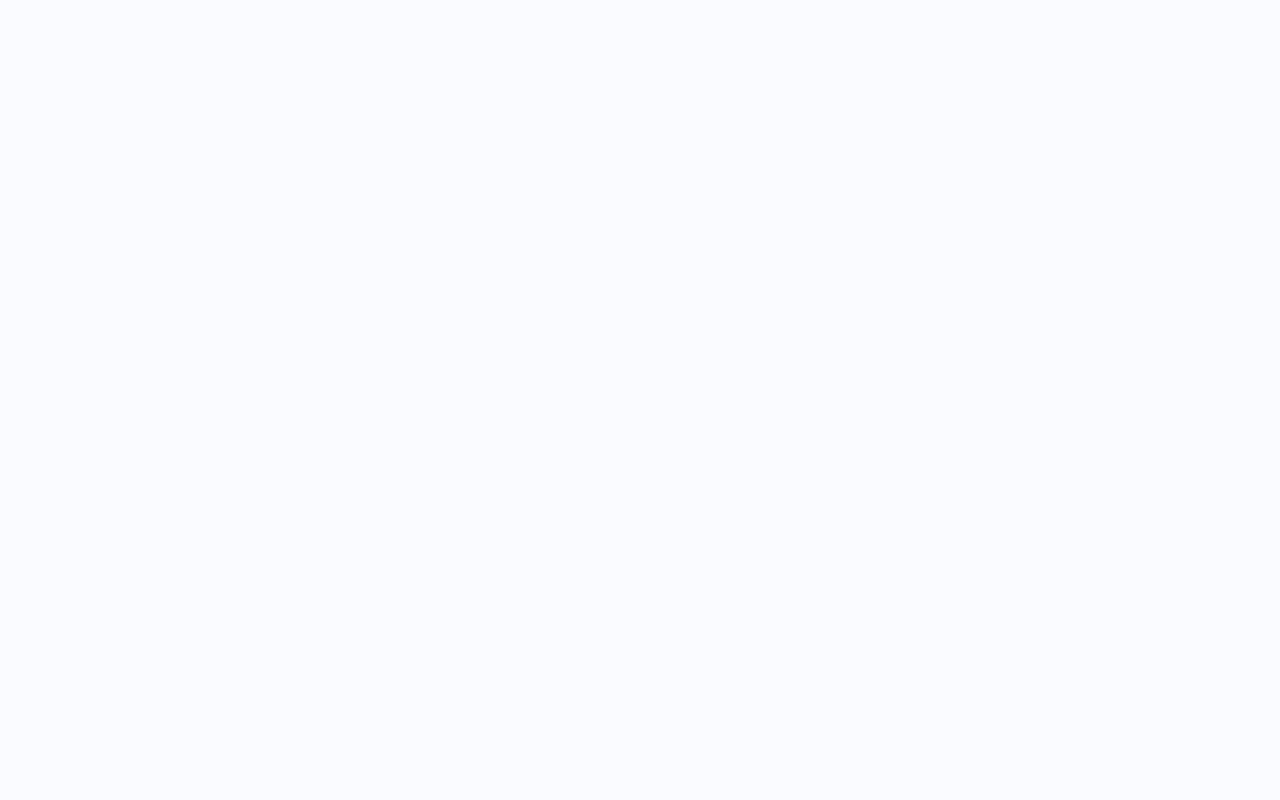
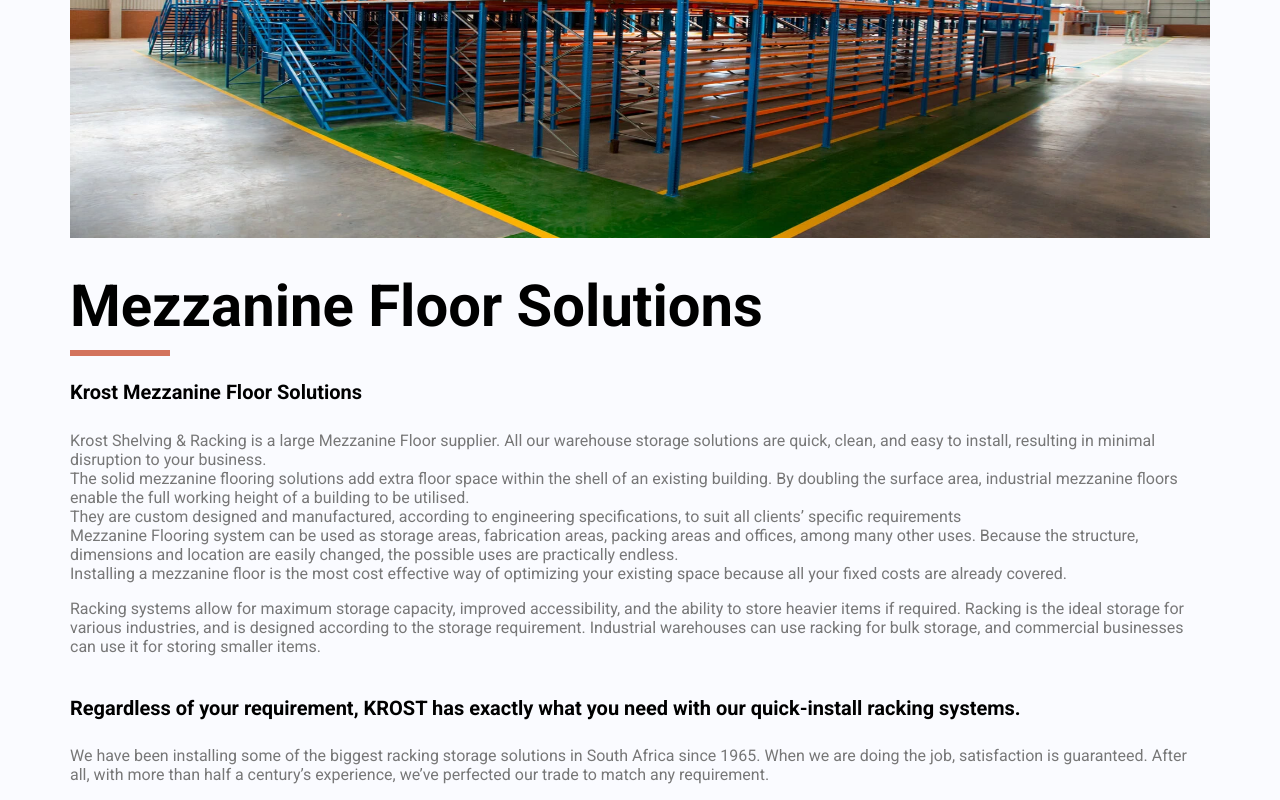
Before and after one commit to Bekithemba-Mdluli/molomo, a React (Create React App) app: page /products/mezzanine in a window 1280 px wide. Before the commit this address had no page. Shown: the part 534-1334 px from the top of the page. Before the commit the page ends 800 px from the top, so only its background shows below. Built offline with nearby package versions, Linux system fonts and the light colour scheme.

Commit message:
Added more products

```diff
--- a/src/components/Details.js
+++ b/src/components/Details.js
@@ -1,4 +1,5 @@
 import React from "react";
+import { Link } from "react-router-dom";
 
 import placeholder from "../images/placeholder.webp";
 
@@ -20,9 +21,9 @@
           lobortis.
         </p>
         <div className="details__left-btn">
-          <a className="button" href="/">
+          <Link className="button" to="/contact">
             Contact
-          </a>
+          </Link>
         </div>
       </div>
 
--- a/src/components/Product.js
+++ b/src/components/Product.js
@@ -1,11 +1,19 @@
 import React from "react";
 
-function Product({ name, image }) {
+function Product({ name, image, url }) {
   return (
-    <div className="product" style={{ backgroundImage: `url(${image})` }}>
+    <div
+      className="product"
+      style={{
+        backgroundImage: `linear-gradient( rgba(0, 0, 0, 0.3), rgba(0, 0, 0, 0.3) ), url(${image})`,
+      }}
+    >
+      {/* background-image: linear-gradient(rgba(0, 0, 0, 0.527),rgba(0, 0, 0, 0.5)) , url(EauDp1hUcAAE-bK.jpg); */}
+      {/*            `linear-gradient( rgba(0, 0, 0, 0.5), rgba(0, 0, 0, 0.5) ), url(${image})` */}
+      {/* background: linear-gradient( rgba(0, 0, 0, 0.5), rgba(0, 0, 0, 0.5) ), url('landingpagepic.jpg'); */}
       <div className="product__content">
         <h2>{name}</h2>
-        <button>Read More</button>
+        <a href={url}>Read More</a>
       </div>
     </div>
   );
--- a/src/components/ProductTabs.css
+++ b/src/components/ProductTabs.css
@@ -2,7 +2,7 @@
   display: flex;
   justify-content: space-between;
   flex-direction: column;
-  gap: 20px;
+  gap: 60px;
   margin-top: 30px;
 }
 
@@ -25,9 +25,10 @@
 .product__content h2 {
   margin: unset;
   color: #fff;
+  margin-bottom: 10px;
 }
 
-.product__content button {
+.product__content a {
   background-color: #000;
   color: #fff;
   padding: 5px;
@@ -35,14 +36,19 @@
   border: none;
   cursor: pointer;
   margin-top: 5px;
+  text-decoration: none;
+  margin-top: 30px;
 }
 
 /* Desktop */
 @media (min-width: 641px) {
   .products {
-    flex-wrap: wrap;
+    /* flex-wrap: wrap;
     flex-direction: row;
-    gap: 40px;
+    gap: 40px; */
+    display: grid;
+    grid-template-columns: repeat(2, 1fr);
+    /* background-color: red; */
   }
 
   .product {
@@ -51,3 +57,20 @@
     width: 275px;
   }
 }
+
+@media (min-width: 1201px) {
+  .products {
+    /* flex-wrap: wrap;
+    flex-direction: row;
+    gap: 40px; */
+    display: grid;
+    grid-template-columns: repeat(4, 1fr);
+    /* background-color: green; */
+  }
+
+  .product {
+    margin-inline: unset;
+    width: unset;
+    /* width: 275px; */
+  }
+}
--- a/src/components/ProductTabs.js
+++ b/src/components/ProductTabs.js
@@ -2,22 +2,39 @@
 
 import "./ProductTabs.css";
 
-import placeholder from "../images/product.webp";
+import storage from "../images/locker.webp";
+import mezzanine from "../images/mezzanine.webp";
+import racking from "../images/racking.webp";
+import shelving from "../images/shelving.webp";
 
 const ProductTabs = () => {
   const products = [
-    { id: 1, name: "Product 1", image: placeholder },
-    { id: 2, name: "Product 2", image: placeholder },
-    { id: 3, name: "Product 3", image: placeholder },
-    { id: 4, name: "Product 4", image: placeholder },
-    { id: 5, name: "Product 5", image: placeholder },
-    { id: 6, name: "Product 6", image: placeholder },
+    {
+      title: "Racking",
+      img: racking,
+      url: "/products/racking",
+    },
+    {
+      title: "Shelving",
+      img: shelving,
+      url: "/products/shelving",
+    },
+    {
+      title: "Mezzanine",
+      img: mezzanine,
+      url: "/products/mezzanine",
+    },
+    {
+      title: "Storage",
+      img: storage,
+      url: "/products/storage",
+    },
   ];
 
   return (
     <div className="products">
       {products.map((p) => (
-        <Product key={p.id} name={p.name} image={p.image} />
+        <Product key={p.id} name={p.title} image={p.img} url={p.url} />
       ))}
     </div>
   );
--- a/src/components/Services.js
+++ b/src/components/Services.js
@@ -13,25 +13,25 @@
   const services = [
     {
       title: "Racking",
-      img: storage,
+      img: racking,
       text: "Molomo Trading And Projects offers a wide variety of racking to suit your needs. Looking for the perfect platform on which to display your products? Searching for an easy storage place that allows those needed items to be close at hand?",
       url: "/products/racking",
     },
     {
       title: "Shelving",
-      img: mezzanine,
+      img: shelving,
       text: "Herein lies the beauty of our products: we manufacture our shelving solutions in all sizes and various shapes, so they are able to bear the weight of light, medium and heavy duty goods, and do so effortlessly in all contexts, whether for retail or warehouse purposes.",
       url: "/products/shelving",
     },
     {
       title: "Mezzanine",
-      img: racking,
+      img: mezzanine,
       text: "Mezzanine Floors enable the full working height of a building to be utilised to the maximum by doubling the surface area. Mezzanine Floors can be used as storage areas, fabrication areas, packing areas and offices among many other uses.",
       url: "/products/mezzanine",
     },
     {
       title: "Storage",
-      img: shelving,
+      img: storage,
       text: "Molomo Trading And Projects has been consistently locking up the competition when it comes to helping you lock up your goods. Our lockers are of the highest quality with several unique features that set us firmly at the top of the podium in the locker and storage lockers game.",
       url: "/products/storage",
     },
--- /dev/null
+++ b/src/pages/Mezzanine.js
@@ -0,0 +1,81 @@
+import React from "react";
+import Intro from "../components/Intro";
+
+import rackingIMG from "../images/mezzanine.webp";
+
+import "./Products.css";
+
+function Racking() {
+  document.body.classList.remove("no-scroll");
+  const racking = {
+    title: "Mezzanine Floor Solutions",
+  };
+
+  return (
+    <>
+      <Intro text={racking.title} />
+
+      <div className="container">
+        <div className="racking">
+          <div className="racking__img">
+            <img src={rackingIMG} alt="Racking" />
+          </div>
+          <div>
+            <h2>{racking.title}</h2>
+            <span className="ruler"></span>
+          </div>
+
+          <div className="racking__content">
+            <h4 className="racking__content-heading">
+              Krost Mezzanine Floor Solutions
+            </h4>
+
+            <p>
+              Krost Shelving & Racking is a large Mezzanine Floor supplier. All
+              our warehouse storage solutions are quick, clean, and easy to
+              install, resulting in minimal disruption to your business. <br />
+              The solid mezzanine flooring solutions add extra floor space
+              within the shell of an existing building. By doubling the surface
+              area, industrial mezzanine floors enable the full working height
+              of a building to be utilised. <br />
+              They are custom designed and manufactured, according to
+              engineering specifications, to suit all clients’ specific
+              requirements <br />
+              Mezzanine Flooring system can be used as storage areas,
+              fabrication areas, packing areas and offices, among many other
+              uses. Because the structure, dimensions and location are easily
+              changed, the possible uses are practically endless. <br />
+              Installing a mezzanine floor is the most cost effective way of
+              optimizing your existing space because all your fixed costs are
+              already covered. <br />
+            </p>
+
+            <p>
+              Racking systems allow for maximum storage capacity, improved
+              accessibility, and the ability to store heavier items if required.
+              Racking is the ideal storage for various industries, and is
+              designed according to the storage requirement. Industrial
+              warehouses can use racking for bulk storage, and commercial
+              businesses can use it for storing smaller items.
+            </p>
+
+            <h4 className="racking__content-heading">
+              Regardless of your requirement, KROST has exactly what you need
+              with our quick-install racking systems.
+            </h4>
+
+            <p>
+              We have been installing some of the biggest racking storage
+              solutions in South Africa since 1965. When we are doing the job,
+              satisfaction is guaranteed. After all, with more than half a
+              century’s experience, we’ve perfected our trade to match any
+              requirement.
+            </p>
+          </div>
+        </div>
+      </div>
+    </>
+  );
+}
+
+export default Racking;
--- a/src/pages/Products.css
+++ b/src/pages/Products.css
@@ -29,7 +29,7 @@
 @media screen and (min-width: 641px) {
   .racking h2 {
     font-size: 58px;
-    width: 400px;
+    /* width: 400px; */
   }
 
   .racking h4 {
--- /dev/null
+++ b/src/pages/Storage.js
@@ -0,0 +1,73 @@
+import React from "react";
+import Intro from "../components/Intro";
+
+import rackingIMG from "../images/locker.webp";
+
+import "./Products.css";
+
+function Racking() {
+  document.body.classList.remove("no-scroll");
+  const racking = {
+    title: "Storage Lockers",
+  };
+
+  return (
+    <>
+      <Intro text={racking.title} />
+
+      <div className="container">
+        <div className="racking">
+          <div className="racking__img">
+            <img src={rackingIMG} alt="Racking" />
+          </div>
+          <div>
+            <h2>{racking.title}</h2>
+            <span className="ruler"></span>
+          </div>
+
+          <div className="racking__content">
+            <h4 className="racking__content-heading">
+              Storage lockers manufacturer and supplier of quality steel lockers
+            </h4>
+
+            <p>
+              Our storage lockers are of the highest quality with several unique
+              features that set us firmly at the top of the podium in the locker
+              and storage lockers game. Krost Shelving and Racking has been
+              consistently locking up the competition when it comes to helping
+              you lock up your goods.
+            </p>
+
+            <p>
+              If you are looking for the ultimate storage locker for your
+              school, business, factory, hospital or any other premises, look no
+              further than Krost. Here we have a range of staff lockers, work
+              lockers and storage solutions available for the best prices across
+              the web.
+            </p>
+
+            <p>
+              Our lockers are larger than the normal lockers and can therefore
+              cater for bulkier items such as motorbike helmets.
+            </p>
+
+            <h4 className="racking__content-heading">
+              Regardless of your requirement, KROST has exactly what you need
+              with our quick-install racking systems.
+            </h4>
+
+            <p>
+              We have been installing some of the biggest racking storage
+              solutions in South Africa since 1965. When we are doing the job,
+              satisfaction is guaranteed. After all, with more than half a
+              century’s experience, we’ve perfected our trade to match any
+              requirement.
+            </p>
+          </div>
+        </div>
+      </div>
+    </>
+  );
+}
+
+export default Racking;
```
Also changed, not shown: src/App.js (+15 -0 lines), src/pages/Shelving.js (added, +69 -0 lines).
